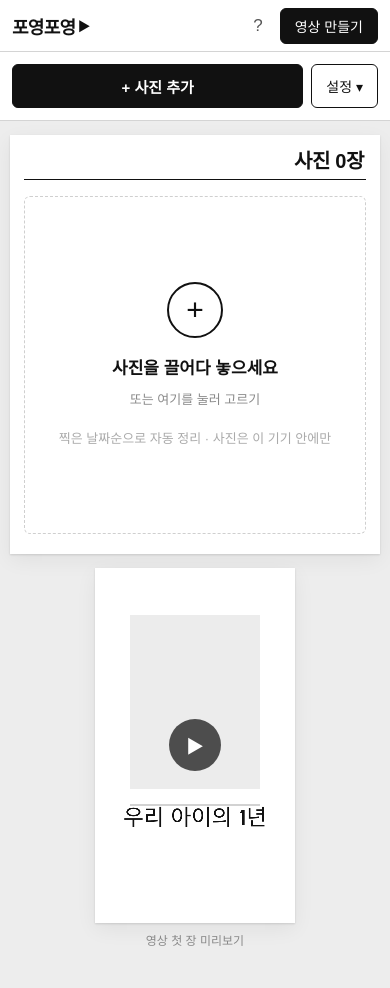
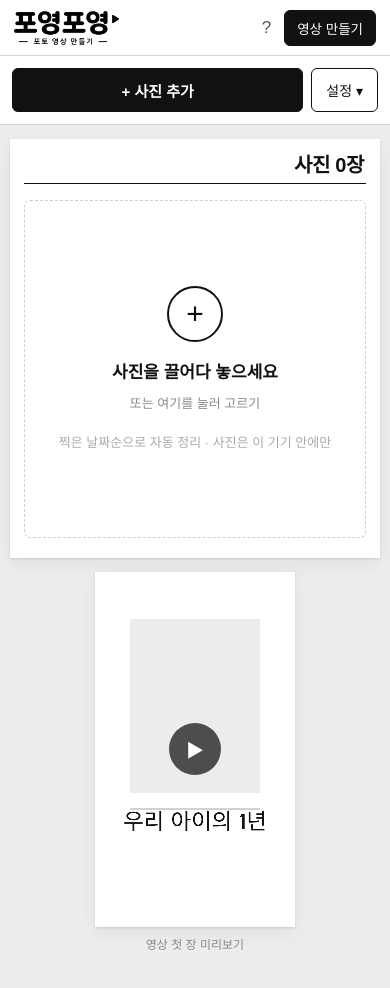
Before and after one commit to kimssmy-design/photovideo, a plain HTML site: page index.html in a window 390 px wide. Drawn offline with Linux system fonts and the light colour scheme; a web font is replaced by a local one.

Commit message:
Add files via upload

```diff
--- a/css/style.css
+++ b/css/style.css
@@ -229,3 +229,19 @@ body.dragging .desk { outline: 3px dashed var(--ink); outline-offset: -10px; }
 .sec-row { display: flex; gap: 6px; align-items: center; margin-top: 8px; }
 .sec-row .seg { flex: 1; margin: 0; }
 .sec-row select { flex: 0 0 92px; height: 30px; padding: 0 4px; font-size: 13px; }
+
+/* ---------- 로고 그림 + 위쪽 바 여백 ---------- */
+.topbar { height: 64px; padding: 0 24px; }
+.brand { align-items: center; gap: 14px; }
+.logo { margin: 0; line-height: 0; flex: none; }
+.logo img { height: 42px; width: auto; display: block; }
+.brand .status { padding-left: 14px; border-left: 1px solid #e2e2e2; line-height: 20px; }
+.panel { top: 64px; height: calc(100vh - 64px); }
+.preview-col { top: 92px; }
+@media (max-width: 820px) {
+  .topbar { height: 56px; padding: 0 14px; }
+  .logo img { height: 34px; }
+  .top-actions { gap: 4px; }
+  .top-actions .btn-primary { height: 36px; padding: 0 12px; font-size: 13.5px; }
+  .panel { top: auto; height: auto; }
+}
--- a/index.html
+++ b/index.html
@@ -15,7 +15,7 @@
 <!-- 위쪽 바 -->
 <header class="topbar">
   <div class="brand">
-    <strong class="logo">포영포영 <span class="logo-play">▶</span></strong>
+    <h1 class="logo"><img src="img/logo.png" alt="포영포영 - 포토 영상 만들기" width="406" height="132"></h1>
     <span class="status" id="status">사진 0장</span>
     <span class="save-status" id="saveStatus"></span>
   </div>
```
Also changed, not shown: img/logo.png (added).
